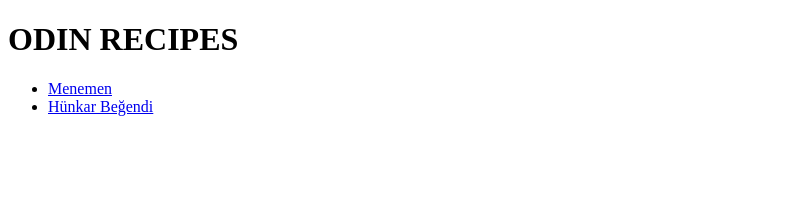
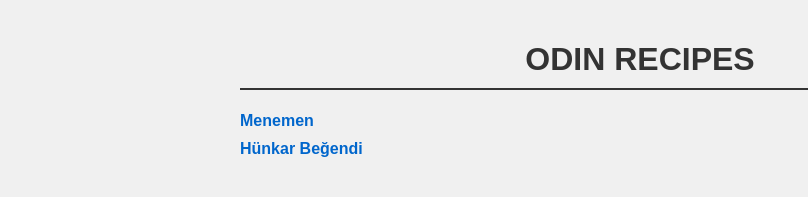
Before and after one commit to ysmltr/odin-recipes, a plain HTML site: page index.html in a window 1280 px wide. Shown: the whole page, without its empty margins (0-808 px from the left). Drawn offline with Linux system fonts and the light colour scheme.

Commit message:
last commit

```diff
--- a/index.html
+++ b/index.html
@@ -4,6 +4,41 @@
     <meta charset="UTF-8">
     <meta name="viewport" content="width=device-width, initial-scale=1.0">
     <title>ODIN RECIPES</title>
+    <style>
+        body {
+            font-family: Arial, sans-serif;
+            max-width: 800px;
+            margin: 0 auto;
+            padding: 20px;
+            background-color: #f0f0f0;
+        }
+        h1 {
+            color: #333;
+            text-align: center;
+            border-bottom: 2px solid #333;
+            padding-bottom: 10px;
+        }
+        h1:hover{
+            color: #0066cc;
+        }
+        ul {
+            list-style-type: none;
+            padding: 0;
+        }
+        li {
+            margin-bottom: 10px;
+        }
+        a {
+            text-decoration: none;
+            color: #0066cc;
+            font-weight: bold;
+        }
+        a:hover {
+            text-decoration: underline;
+            transition: 0.3s;
+            color: #db5f47;
+        }
+    </style>
 </head>
 <body>
         <h1>ODIN RECIPES</h1>
```
